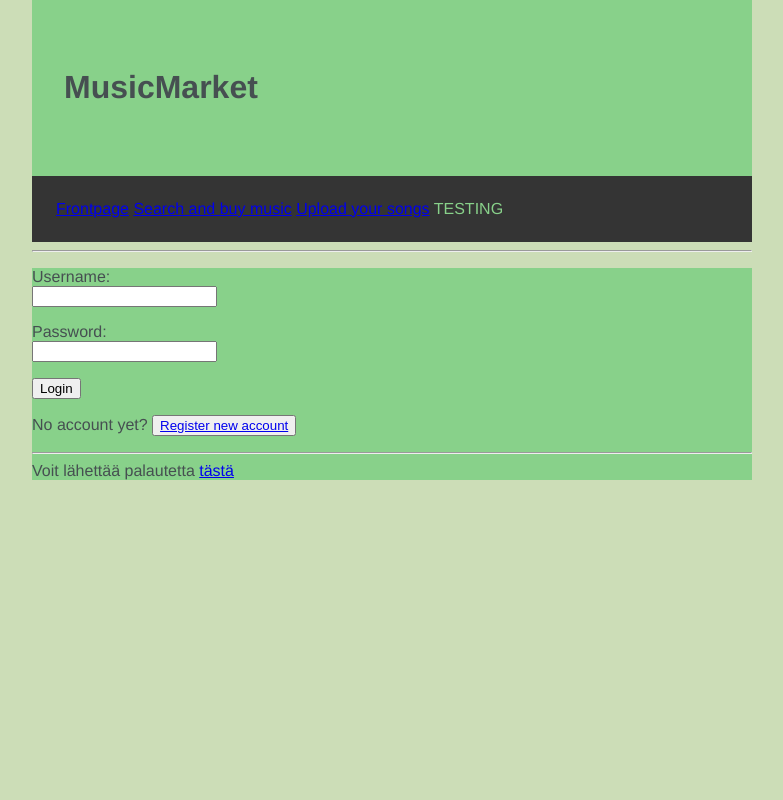
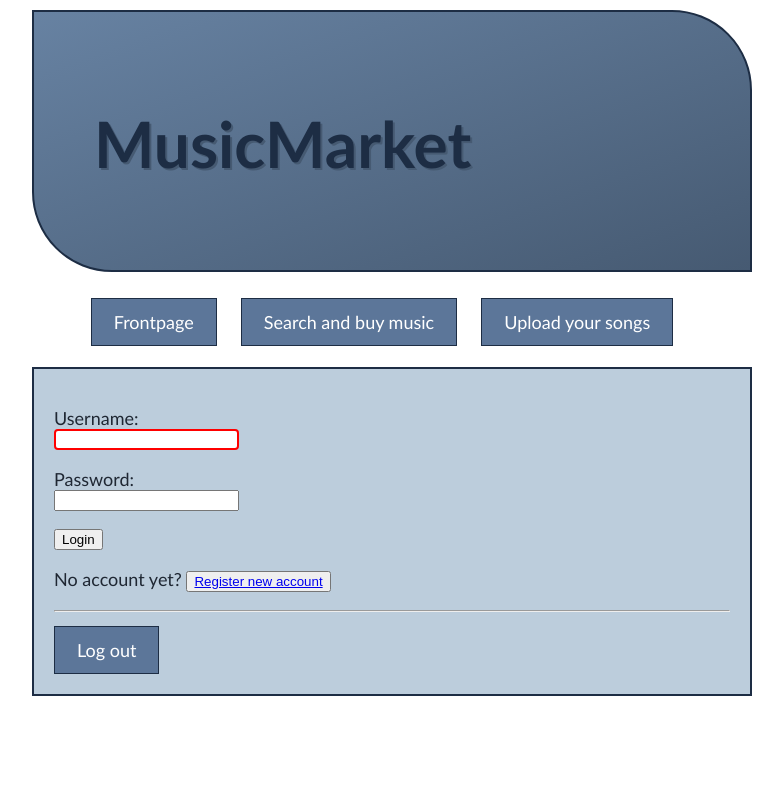
Before and after one commit to CristaHo/MusicMarket, a Flask app: page / in a window 1280 px wide. Shown: the whole page, without its empty margins (248-1031 px from the left). Run offline with Flask 3, Linux system fonts and the light colour scheme.

Commit message:
Improving layout

```diff
--- a/templates/index.html
+++ b/templates/index.html
@@ -5,12 +5,11 @@
 {% block content %}
 {% if session.username %}
 
-<p>You are logged in with the username: {{ session.username }}</p>
+<h3>You are logged in with the username: {{ session.username }}</h3>
 <br>
 <p>On this app you can search and buy tracks and upload your own ones. All kinds and all genres. Remember to like and comment the tracks you enjoyed!</p>
 <br>
-<hr>
-<a href="/logout">Log out</a>
+
 {% else %}
 <form action="/login" method="POST">
 <p>Username:<br>
--- a/templates/layout.html
+++ b/templates/layout.html
@@ -4,26 +4,95 @@
         body {
         margin: auto;
         max-width: 45em;
-        font-family: 'Helvetica', 'Arial', sans-serif;
-        background-color: CCDDB7;
+        font-family:'Gill Sans', 'Gill Sans MT', Calibri, 'Trebuchet MS', sans-serif;
+        background-color: white;
         }
 
+        .Music_market {
+            font-size: 30px;
+            font-family: "Impact";
+            color: rgb(255, 255, 255);
+            line-height: 1.2;
+            text-shadow: 0px 18px 26.22px rgba(57, 51, 51, 0.26);
+            background-image: url("/templates/headerobject.jpeg");
+}
         .header {
-            background-color: 88D18A;
-            color: 464F51;
-            padding: 3em 2em;
-            margin-right: solid 5px
+            background-color: #6782A2;
+            background-image:linear-gradient(to bottom right, #6782A2, #465A72);
+            text-shadow: 2px 2px #465A72;
+            color: 1D2D44;
+            font-size: 32px;
+            padding: 50px 0 45px 60px;
+            border: solid 2px;
+            border-color: 1D2D44;
+            border-radius: 0 80px 0 80px;
+            margin-top: 10px;
+            font-family:'Gill Sans', 'Gill Sans MT', Calibri, 'Trebuchet MS', sans-serif;
         }
 
         .nav {
-            background-color: 343434;
+            margin-top: 5px;
             color: 88D18A;
-            padding: 1.5em
+            padding: 1em 1em 1em 1em;
+            text-align: center;
         }
 
         .page {
-            background-color: 88D18A;
-            color: 464F51;
+            margin-top: 5px;
+            background-color: BCCDDC;
+            color: #1f2733;
+            border: solid 2px;
+            border-color: 1D2D44;
+            padding: 20px 20px 20px 20px;
+            font-size: 18px;
+        }
+
+        a.nav:link, a.nav:visited {
+            background-color: 5C7699;
+            color: white;
+            padding: 12px 22px;
+            text-align: center;
+            text-decoration: none;
+            display: inline-block;
+            margin-right: 20px;
+            border: solid 1px;
+            border-color: 1D2D44;
+            font-size: 18px;
+        }
+
+        a.nav:hover {
+            color: black;
+
+        }
+
+        a.links:link, a.links:visited {
+            color: rgb(52, 69, 92);
+            text-decoration: none;
+        }
+
+        a.links:hover {
+            color: grey;
+
+        }
+
+        tr.tracks:hover {
+            background: #5C7699;
+            color: white;
+            border-left-color: #5C7699;
+            border: 0px;
+            margin: 0px;
+        }
+
+        td a:link, a:visited {
+            display: block;
+            color: rgb(52, 69, 92);
+            padding: 16px;
+            text-decoration: none;
+        }
+
+        input[type=text] {
+            border: 2px solid red;
+            border-radius: 4px;
         }
 
     </style>
@@ -36,14 +105,14 @@
 </div>
 
 <div class="nav">
-<a href="/">Frontpage</a>
-<a href="/search">Search and buy music</a>
-<a href="/upload">Upload your songs</a>
-TESTING
+
+<a class="nav" href="/">Frontpage</a>
+<a class="nav" href="/search">Search and buy music</a>
+<a class="nav" href="/upload">Upload your songs</a>
+
 </div>
-<hr>
 <div class="page">
 {% block content %}{% endblock %}
 <hr>
-Voit lähettää palautetta <a href="#">tästä</a>
+<a class="nav" href="">Log out</a>
 </body>
```
